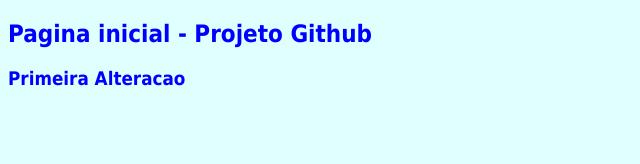
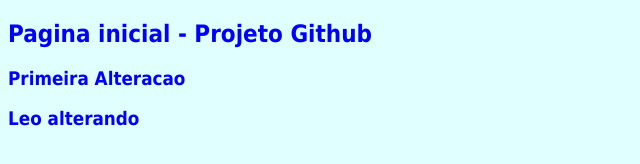
Before and after one commit to oberdandsantos/javaavancado-github, a plain HTML site: page index.html in a window 1280 px wide. Shown: the whole page, without its empty margins (0-640 px from the left). Drawn offline with Linux system fonts and the light colour scheme.

Commit message:
Alteracao de teste Leo na pagina index.html

```diff
--- a/index.html
+++ b/index.html
@@ -7,5 +7,6 @@
 <body>
 <h2>Pagina inicial - Projeto Github</h2>
 <h3>Primeira Alteracao</h3>
+<h3>Leo alterando</h3>
 </body>
 </html>
```
